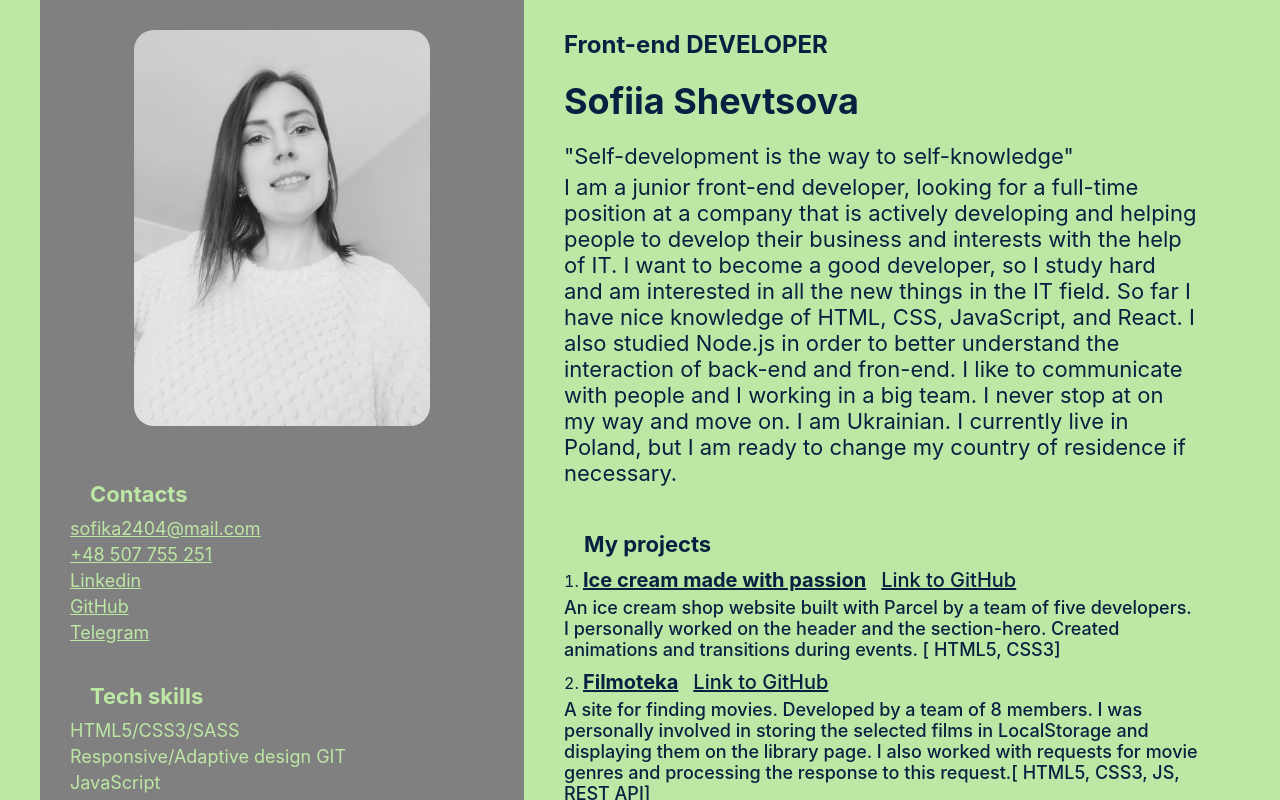
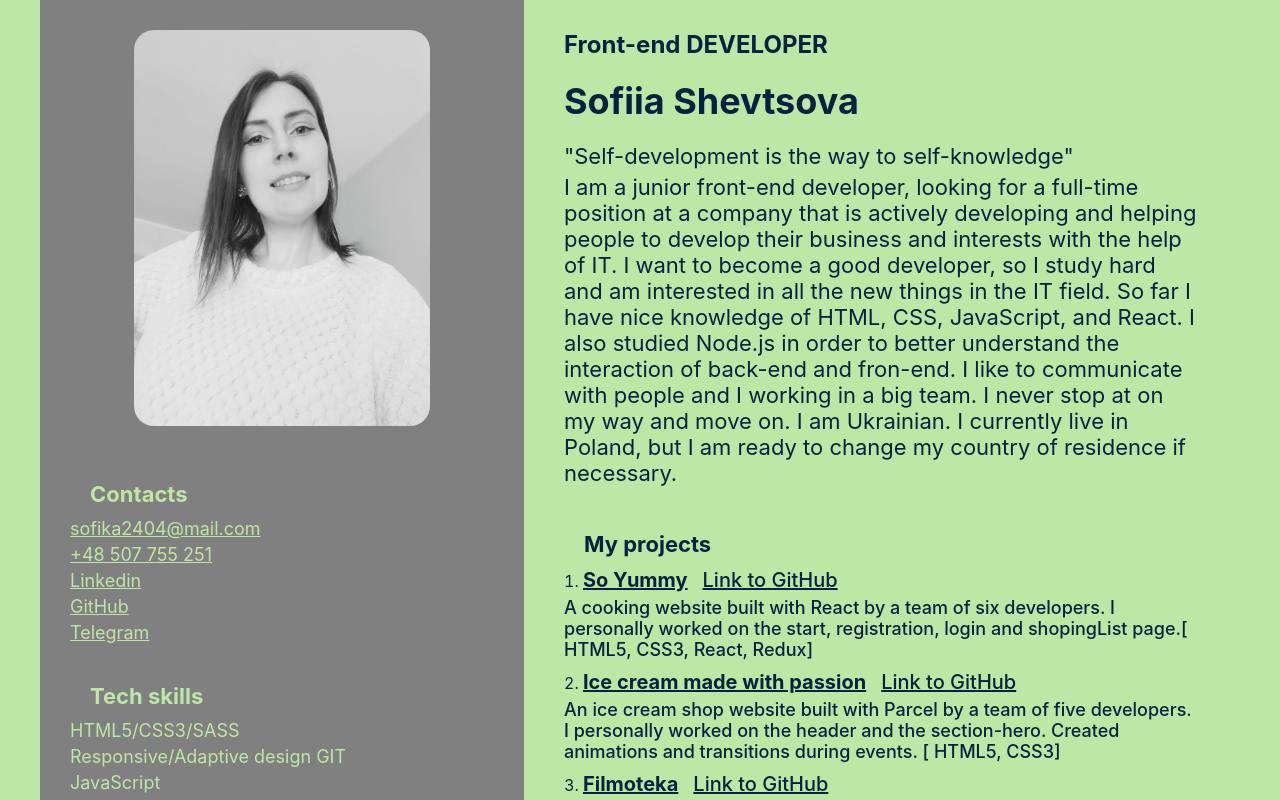
Before and after one commit to SofiiaShevtsova/resume, a React (Create React App) app: page / in a window 1280 px wide. Shown: the top 800 px of the page. Built offline with nearby package versions, Linux system fonts and the light colour scheme.

Commit message:
add so yummy

```diff
--- a/src/CV/MeProjects.jsx
+++ b/src/CV/MeProjects.jsx
@@ -13,6 +13,21 @@ const MeProject = props => {
     <div>
       <MainTitleStyle>My projects</MainTitleStyle>
       <ProjectListStyle>
+        <li className="sps-spr">
+          <LinkProjectStyle href="loki99911.github.io/Node.JS_Project_Front/">
+            So Yummy
+          </LinkProjectStyle>
+          <LinkGitStyle href="https://github.com/Loki99911/Node.JS_Project_Front.git">
+            Link to GitHub
+          </LinkGitStyle>
+          <TextProjectStyle>
+            A cooking website built with React by a team of six developers. I
+            personally worked on the start, registration, login and shopingList
+            page.
+            <span className="sps-spr3">[</span> HTML5, CSS3, React, Redux
+            <span className="sps-spr3">]</span>
+          </TextProjectStyle>
+        </li>
         <li className="sps-spr">
           <LinkProjectStyle href="https://sofiiashevtsova.github.io/project4/">
             Ice cream made with passion
@@ -105,7 +120,6 @@ const MeProject = props => {
             <span className="sps-spr3">]</span>
           </TextProjectStyle>
         </li>
-
       </ProjectListStyle>
     </div>
   );
```
